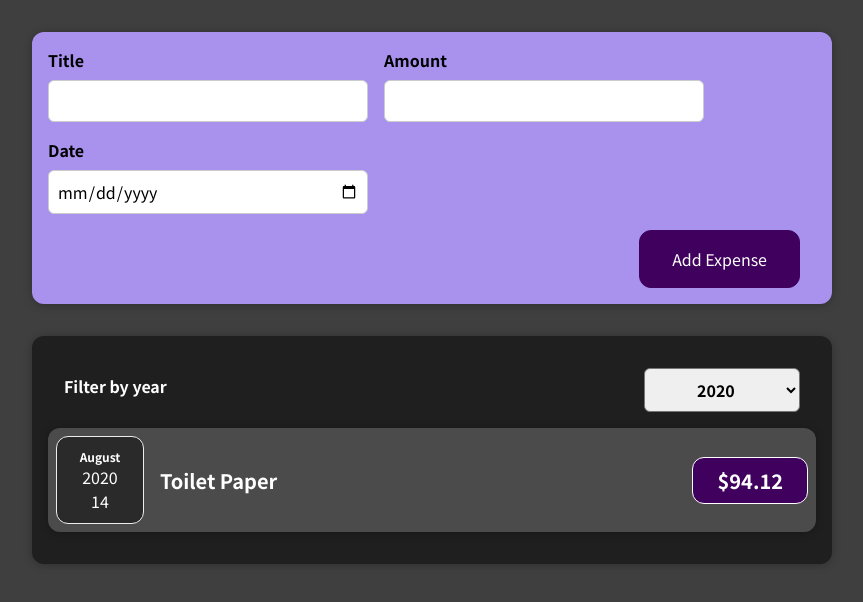
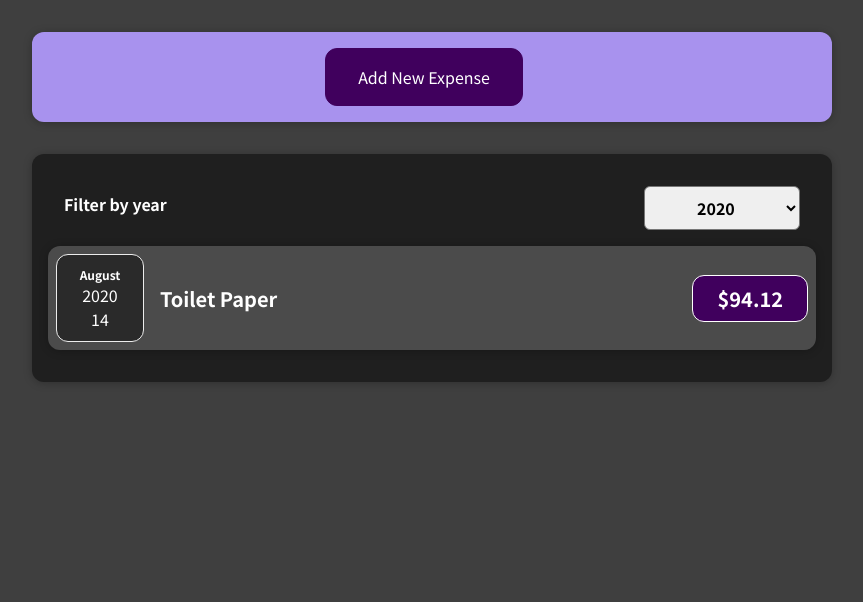
Before and after one commit to i-blackburn/expense-tracker, a React (Create React App) app: page / in a window 1280 px wide. Shown: the top 602 px of the page, without its empty margins (208-1071 px from the left). Built offline with nearby package versions, Linux system fonts and the light colour scheme.

Commit message:
End of assignment commit

```diff
--- a/src/components/Expenses/ExpenseItem.js
+++ b/src/components/Expenses/ExpenseItem.js
@@ -4,6 +4,7 @@
 
 const ExpenseItem = (props) => {
 	return (
+		<li>
 			<Card className="expense-item">
 				<ExpenseDate date={props.date} />
 				<div className="expense-item__description">
@@ -11,6 +12,7 @@
 					<div className="expense-item__price">${props.amount}</div>
 				</div>
 			</Card>
+		</li>
 	);
 };
 
--- a/src/components/Expenses/Expenses.js
+++ b/src/components/Expenses/Expenses.js
@@ -1,8 +1,8 @@
 import ExpensesFilter from '../ExpensesFilter/ExpensesFilter';
 import Card from '../UI/Card';
-import ExpenseItem from './ExpenseItem';
 import './Expenses.css';
 import { useState } from 'react';
+import ExpensesList from './ExpensesList';
 
 const Expenses = (props) => {
 	const [filteredYear, setFilteredYear] = useState('2020');
@@ -12,18 +12,6 @@
 	const filteredExpenses = props.expenses.filter((expense) => {
 		return expense.date.getFullYear().toString() === filteredYear;
 	});
-	let expensesContent = <p>No expenses found...</p>;
-
-	if (filteredExpenses.length > 0) {
-		expensesContent = filteredExpenses.map((expense) => (
-			<ExpenseItem
-				key={expense.id}
-				title={expense.title}
-				amount={expense.amount}
-				date={expense.date}
-			/>
-		));
-	}
 
 	return (
 		<div>
@@ -32,7 +20,7 @@
 					selectedYear={filteredYear}
 					onChangeFilter={filterChangeHandler}
 				/>
-				{expensesContent}
+				<ExpensesList items={filteredExpenses} />
 			</Card>
 		</div>
 	);
--- /dev/null
+++ b/src/components/Expenses/ExpensesList.css
@@ -0,0 +1,10 @@
+
+.expenses-list {
+  list-style: none;
+  padding: 0;
+}
+
+.expenses-list__fallback {
+  color: white;
+  text-align: center;
+}
--- /dev/null
+++ b/src/components/Expenses/ExpensesList.js
@@ -0,0 +1,26 @@
+import React from 'react';
+import ExpenseItem from './ExpenseItem';
+import './ExpensesList.css';
+
+const ExpensesList = (props) => {
+	let expensesContent = <p>No expenses found...</p>;
+
+	if (props.items.length === 0) {
+		return <h2 className="expenses-list__fallback">Found no expenses.</h2>;
+	}
+
+	return (
+		<ul className="expenses-list">
+			{props.items.map((expense) => (
+				<ExpenseItem
+					key={expense.id}
+					title={expense.title}
+					amount={expense.amount}
+					date={expense.date}
+				/>
+			))}
+		</ul>
+	);
+};
+
+export default ExpensesList;
--- a/src/components/NewExpense/ExpenseForm.js
+++ b/src/components/NewExpense/ExpenseForm.js
@@ -67,6 +67,9 @@
 				</div>
 			</div>
 			<div className="new-expense__actions">
+				<button type="button" onClick={props.onCancel}>
+					Cancel
+				</button>
 				<button type="submit">Add Expense</button>
 			</div>
 		</form>
--- a/src/components/NewExpense/NewExpense.js
+++ b/src/components/NewExpense/NewExpense.js
@@ -1,7 +1,8 @@
 import './NewExpense.css';
 import ExpenseForm from './ExpenseForm';
-
+import { useState } from 'react';
 const NewExpense = (props) => {
+	const [isEditing, setIsEditing] = useState(false);
 	const onSaveExpenseDataHandler = (enteredExpenseData) => {
 		const expenseData = {
 			...enteredExpenseData,
@@ -9,11 +10,28 @@
 		};
 
 		props.onAddExpense(expenseData);
+		setIsEditing(false);
+	};
+
+	const startEditingHandler = () => {
+		setIsEditing(true);
+	};
+
+	const stopEditingHandler = () => {
+		setIsEditing(false);
 	};
 
 	return (
 		<div className="new-expense">
-			<ExpenseForm onSaveExpenseData={onSaveExpenseDataHandler} />
+			{!isEditing && (
+				<button onClick={startEditingHandler}>Add New Expense</button>
+			)}
+			{isEditing && (
+				<ExpenseForm
+					onSaveExpenseData={onSaveExpenseDataHandler}
+					onCancel={stopEditingHandler}
+				/>
+			)}
 		</div>
 	);
 };
```
Also changed, not shown: 1 other file (tests, documents, lock files or other folders). Lines whose indentation alone changed are shown as unchanged.
